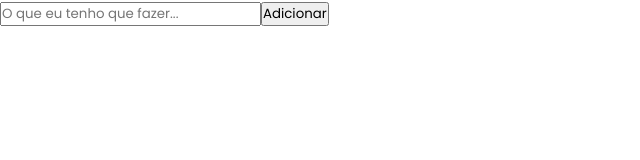
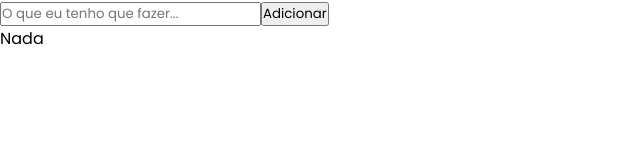
Before and after one commit to Jackson-Pierre/to-do-list, a React (Vite) app: page / in a window 1280 px wide. Shown: the top 160 px of the page, without its empty margins (0-640 px from the left). Built offline with nearby package versions, Linux system fonts and the light colour scheme.

Commit message:
Adicionando algumas funcionabilidades

```diff
--- a/package.json
+++ b/package.json
@@ -12,7 +12,8 @@
   "dependencies": {
     "react": "^19.2.0",
     "react-dom": "^19.2.0",
-    "styled-components": "^6.1.19"
+    "styled-components": "^6.1.19",
+    "uuid": "^13.0.0"
   },
   "devDependencies": {
     "@eslint/js": "^9.39.1",
--- a/src/App.jsx
+++ b/src/App.jsx
@@ -1,16 +1,33 @@
 import { Title } from "./styles"
+import React, { useState } from "react"
+import { v4 as uuid } from 'uuid'
 
 function App() {
+  const [List, setList] = useState([{id: uuid(), task: "Nada"}])
+  const [task, setTask] = useState("")
+//"Cuidar da Laislly", "Estudar React", "Estudar JS"
 
+  function palavraAdicionnada(event) {
+    setTask(event.target.value)
+  }
+
+  function adicioneiPalavra() {
+    setList([{id: uuid(), task: task}])
+
+  }
 
 
   return(
     <>
-      <input placeholder="O que eu tenho que fazer..." type="text" />
-      <button>Adicionar</button>
+      <input onChange={palavraAdicionnada} placeholder="O que eu tenho que fazer..." type="text" />
+      <button onClick={adicioneiPalavra} >Adicionar</button>
 
       <ul>
-
+        {
+          List.map(item => (
+            <li key={item.id}>{item.task}</li>
+          ))
+        }
       </ul>
     </>
   )
```
Also changed, not shown: 1 other file (tests, documents, lock files or other folders).
